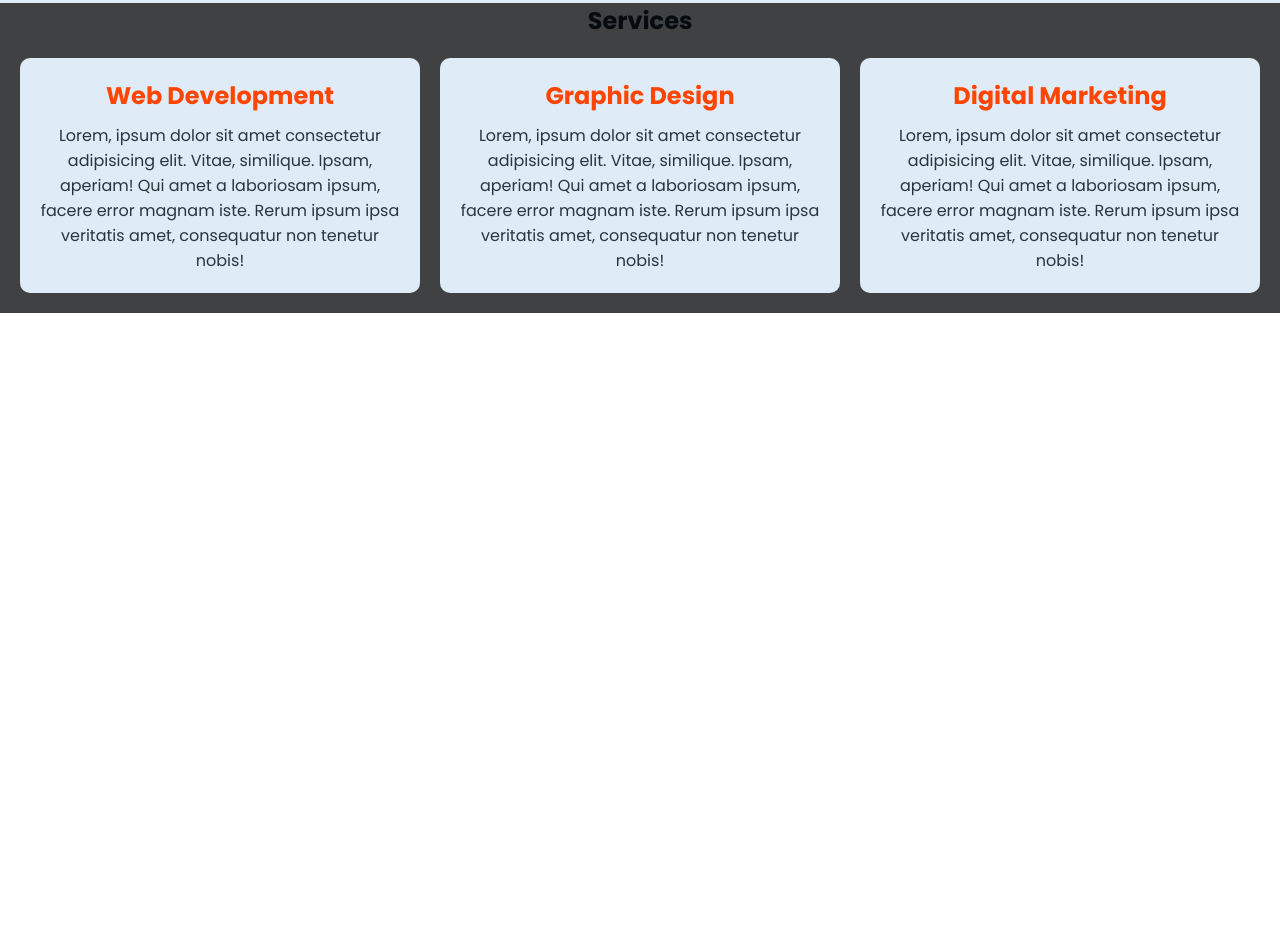
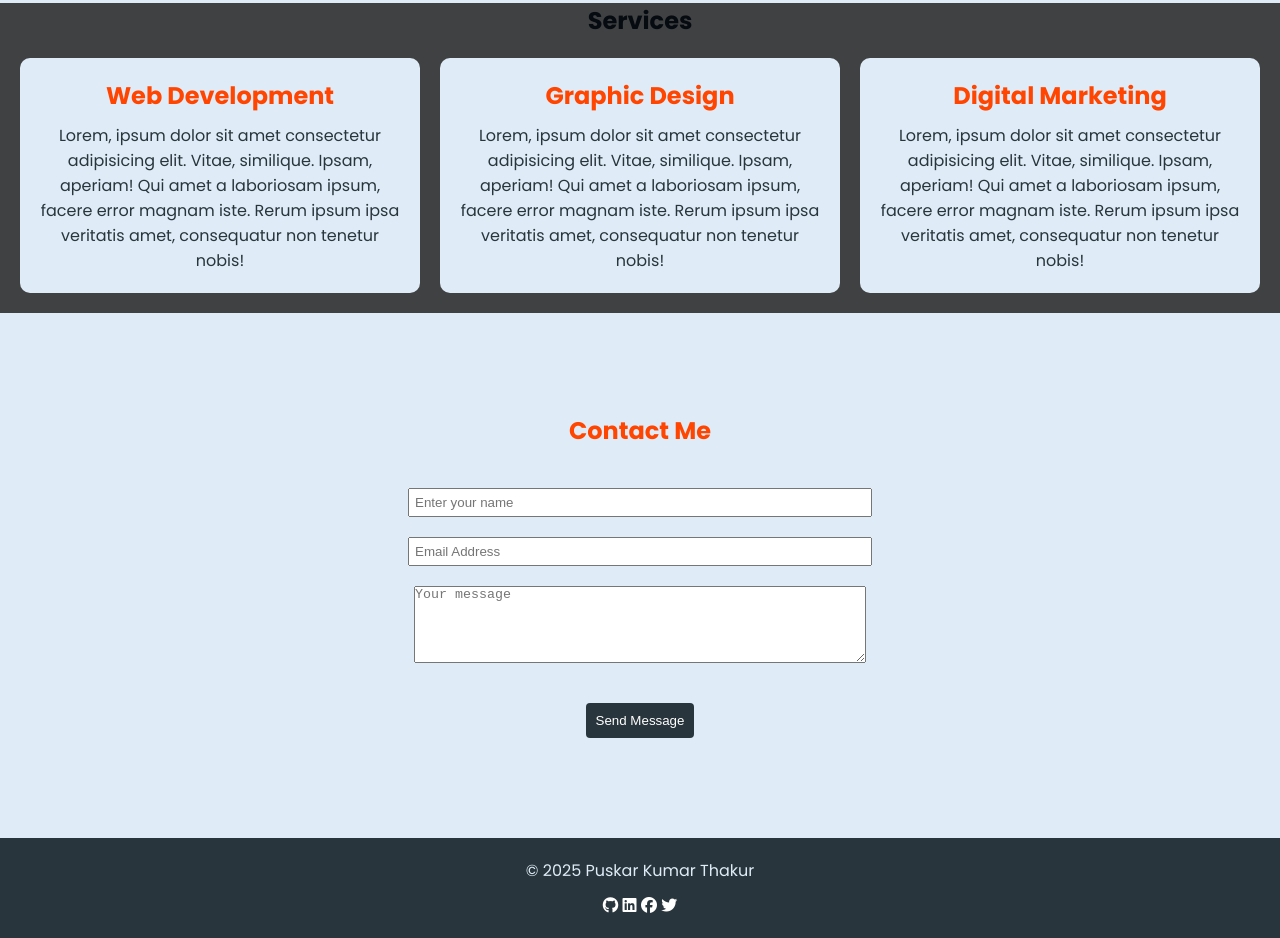
Before and after one commit to thakurpuskar/Web-Bootcamp, a plain HTML site: page index.html in a window 1280 px wide. Shown: the part 1049-1987 px from the top of the page. Before the commit the page ends 1362 px from the top, so only its background shows below. Drawn offline with Linux system fonts and the light colour scheme; a web font is replaced by a local one.

Commit message:
profile link

```diff
--- a/index.html
+++ b/index.html
@@ -4,6 +4,7 @@
     <meta charset="UTF-8">
     <meta name="viewport" content="width=device-width, initial-scale=1.0">
     <title>Personal Portfolio</title>
+    <link rel="stylesheet" href="https://cdnjs.cloudflare.com/ajax/libs/font-awesome/6.7.2/css/all.min.css" integrity="sha512-Evv84Mr4kqVGRNSgIGL/F/aIDqQb7xQ2vcrdIwxfjThSH8CSR7PBEakCr51Ck+w+/U6swU2Im1vVX0SVk9ABhg==" crossorigin="anonymous" referrerpolicy="no-referrer" />
     <link rel="stylesheet" href="style.css">
 </head>
 <body>
@@ -14,7 +15,7 @@
                 <a href="#"><li>About</li></a>
                 <a href="./services.html"><li>Services</li></a>
                 <a href="#"><li>Blog</li></a>
-                <a href="#"><li>Contact</li></a>
+                <a href="#contact"><li>Contact</li></a>
             </ul>
 
             <ul class="user-credentials">
@@ -61,5 +62,26 @@
 
 </div>
     </section>
+    <section class="contact-section" id="contact">
+        <h1>Contact Me</h1>
+        <form>
+            <input type="text" id="name" placeholder="Enter your name"./>
+            <input type="email" id="email" placeholder="Email Address"./>
+            <textarea id="message" rows="5" placeholder="Your message"></textarea>
+
+            <button type="submit">Send Message</button>
+        </form>
+    </section>
+
+    <footer class="footer">
+        <p>&copy; 2025 Puskar Kumar Thakur</p>
+
+        <div class="socials">
+            <a href="https://github.com/thakurpuskar"><i class="fa-brands fa-github"></i></a>
+            <a href="https://www.linkedin.com/in/pushkar-kumar-thakur-114775324/"><i class="fa-brands fa-linkedin"></i></a>
+            <a href="https://www.facebook.com/profile.php?id=61555665540439"><i class="fa-brands fa-facebook"></i></a>
+            <a href="https://x.com/KumarPuskar14"><i class="fa-brands fa-twitter"></i></a>
+        </div>
+    </footer>
 </body>
 </html>
--- a/style.css
+++ b/style.css
@@ -113,3 +113,61 @@ a li:hover{
     margin-bottom: 10px;
     color: orangered;
 }
+
+.contact-section{
+    padding: 100px;
+    background: #dfebf6;
+}
+
+.contact-section h1{
+    text-align: center;
+    margin-bottom: 40px;
+    color: orangered;
+}
+
+.contact-section form{
+    display: flex;
+    flex-direction: column;
+    justify-content: center;
+    align-items: center;
+}
+
+input{
+    width: 450px;
+    margin-bottom: 20px;
+    padding: 5px;
+    /* border-radius: 10px; */
+}
+
+textarea{
+    width: 450px;
+}
+
+button{
+    margin-top: 40px;
+    padding: 10px;
+    background-color: #29353c;
+    color: white;
+    border: none;
+    border-radius: 4px;
+}
+
+.footer{
+    background-color: #29353c;
+    color: #dfebf6;
+    padding: 20px;
+    text-align: center;
+}
+
+.footer p{
+    margin-bottom: 10px;
+}
+
+.socials a{
+    color: white;
+}
+
+.socials a:hover{
+    background-color: #44576d;
+    font-size: 18px;
+}
```
